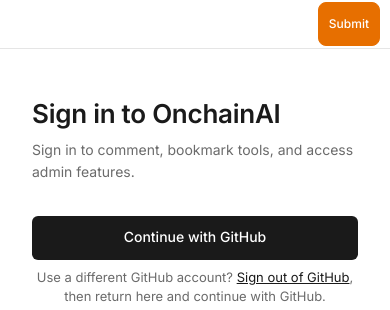
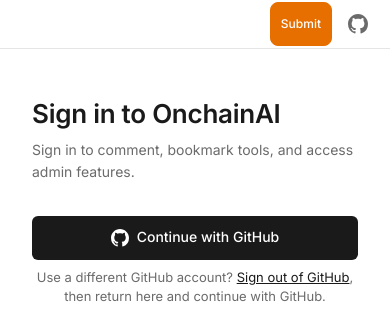
Before and after one commit to Coinyak/onchainai, a Next.js app in the folder frontend/: page /login in a window 390 px wide. Shown: the top 310 px of the page. Built offline with nearby package versions, Linux system fonts and the light colour scheme; no server answers.

Commit message:
ui(auth): add GitHub mark to login CTA and mobile TopNav [skip ci]
- Extract shared GitHubMarkIcon for repo link and OAuth button
- Show TopNav repo icon on all viewports with 44px touch target

```diff
--- a/frontend/app/globals.css
+++ b/frontend/app/globals.css
@@ -873,15 +873,3 @@
   background: var(--color-neutral-hover);
   color: var(--color-primary);
 }
-/* TopNav GitHub link renders the official GitHub mark only (no text). */
-@media (min-width: 990px) {
-  .site-top-nav-repo {
-    display: inline-flex;
-    align-items: center;
-    justify-content: center;
-  }
-}
-
-.site-top-nav-repo svg {
-  display: block;
-}
--- a/frontend/components/auth/LoginForm.tsx
+++ b/frontend/components/auth/LoginForm.tsx
@@ -3,6 +3,7 @@
 import { useState } from "react";
 import { API_BASE } from "@/lib/api";
 import { useAuth } from "@/lib/auth";
+import { GitHubMarkIcon } from "@/components/icons/GitHubMarkIcon";
 import { connectWalletSiwx, SiwxError } from "@/lib/siwx";
 
 interface LoginFormProps {
@@ -98,8 +99,9 @@
         href={githubHref}
         rel="external"
         data-testid="github-sign-in"
-        className="flex items-center justify-center w-full min-h-touch px-4 py-2.5 rounded-md bg-primary text-white text-body-md font-medium hover:opacity-90 no-underline"
+        className="flex items-center justify-center gap-2 w-full min-h-touch px-4 py-2.5 rounded-md bg-primary text-white text-body-md font-medium hover:opacity-90 no-underline"
       >
+        <GitHubMarkIcon size={18} className="shrink-0" />
         Continue with GitHub
       </a>
       <div className="mt-2 text-center text-body-sm text-secondary">
--- /dev/null
+++ b/frontend/components/icons/GitHubMarkIcon.tsx
@@ -0,0 +1,20 @@
+interface GitHubMarkIconProps {
+  size?: number;
+  className?: string;
+}
+
+/** Official GitHub mark (Octocat silhouette) for repo links and OAuth CTAs. */
+export function GitHubMarkIcon({ size = 20, className }: GitHubMarkIconProps) {
+  return (
+    <svg
+      viewBox="0 0 16 16"
+      width={size}
+      height={size}
+      fill="currentColor"
+      aria-hidden="true"
+      className={className}
+    >
+      <path d="M8 0c4.42 0 8 3.58 8 8a8.013 8.013 0 0 1-5.45 7.59c-.4.08-.55-.17-.55-.38 0-.27.01-1.13.01-2.2 0-.75-.25-1.23-.54-1.48 1.78-.2 3.65-.88 3.65-3.95 0-.88-.31-1.59-.82-2.15.08-.2.36-1.02-.08-2.12 0 0-.67-.22-2.2.82-.64-.18-1.32-.27-2-.27-.68 0-1.36.09-2 .27-1.53-1.04-2.2-.82-2.2-.82-.44 1.1-.16 1.92-.08 2.12-.51.56-.82 1.27-.82 2.15 0 3.06 1.86 3.75 3.64 3.95-.23.2-.44.55-.51 1.07-.46.21-1.61.55-2.33-.66-.15-.24-.6-.83-1.23-.82-.67.01-.27.38.01.53.34.19.73.9.82 1.13.16.45.68 1.31 2.69.94 0 .67.01 1.3.01 1.49 0 .21-.15.45-.55.38A7.995 7.995 0 0 1 0 8c0-4.42 3.58-8 8-8Z" />
+    </svg>
+  );
+}
--- a/frontend/components/layout/TopNav.tsx
+++ b/frontend/components/layout/TopNav.tsx
@@ -5,6 +5,7 @@
 import { usePathname } from "next/navigation";
 import { useAuth } from "@/lib/auth";
 import { LoginModal } from "@/components/auth/LoginModal";
+import { GitHubMarkIcon } from "@/components/icons/GitHubMarkIcon";
 import { monogramFromName } from "@/lib/format";
 
 const GITHUB_REPO =
@@ -130,15 +131,7 @@
               aria-label="OnchainAI on GitHub"
               title="OnchainAI on GitHub"
             >
-              <svg
-                viewBox="0 0 16 16"
-                width={20}
-                height={20}
-                fill="currentColor"
-                aria-hidden="true"
-              >
-                <path d="M8 0c4.42 0 8 3.58 8 8a8.013 8.013 0 0 1-5.45 7.59c-.4.08-.55-.17-.55-.38 0-.27.01-1.13.01-2.2 0-.75-.25-1.23-.54-1.48 1.78-.2 3.65-.88 3.65-3.95 0-.88-.31-1.59-.82-2.15.08-.2.36-1.02-.08-2.12 0 0-.67-.22-2.2.82-.64-.18-1.32-.27-2-.27-.68 0-1.36.09-2 .27-1.53-1.04-2.2-.82-2.2-.82-.44 1.1-.16 1.92-.08 2.12-.51.56-.82 1.27-.82 2.15 0 3.06 1.86 3.75 3.64 3.95-.23.2-.44.55-.51 1.07-.46.21-1.61.55-2.33-.66-.15-.24-.6-.83-1.23-.82-.67.01-.27.38.01.53.34.19.73.9.82 1.13.16.45.68 1.31 2.69.94 0 .67.01 1.3.01 1.49 0 .21-.15.45-.55.38A7.995 7.995 0 0 1 0 8c0-4.42 3.58-8 8-8Z" />
-              </svg>
+              <GitHubMarkIcon />
             </a>
             {!isLoading && isAuthenticated ? (
               <div className="site-top-nav-auth" data-testid="auth-signed-in">
--- a/frontend/styles/site-output.css
+++ b/frontend/styles/site-output.css
@@ -853,12 +853,19 @@
 }
 .site-top-nav-btn-outline:hover { background: #FAFAFA; }
 .site-top-nav-repo {
-  display: none;
+  display: inline-flex;
+  align-items: center;
+  justify-content: center;
+  min-width: 44px;
+  min-height: 44px;
   color: #6B6B6B;
   font-size: 13px;
   text-decoration: none;
   white-space: nowrap;
   flex-shrink: 0;
+}
+.site-top-nav-repo svg {
+  display: block;
 }
 .site-top-nav-repo:hover { color: #1A1A1A; }
 .site-top-nav-auth {
@@ -987,7 +994,7 @@
     padding: 0 12px;
     font-size: 13px;
   }
-  .site-top-nav-repo { display: inline; }
+
 }
 @media (min-width: 768px) {
   .site-top-nav-inner { padding: 0 24px; }
```
Also changed, not shown: 1 other file (tests, documents, lock files or other folders).
